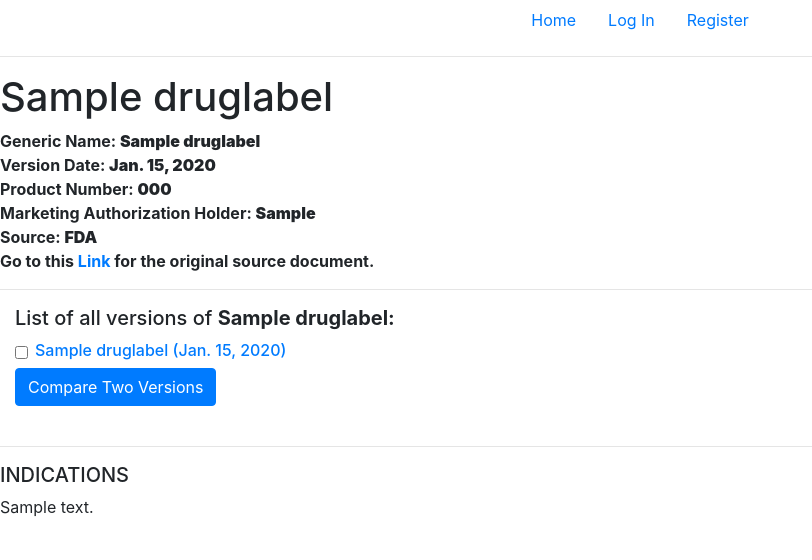
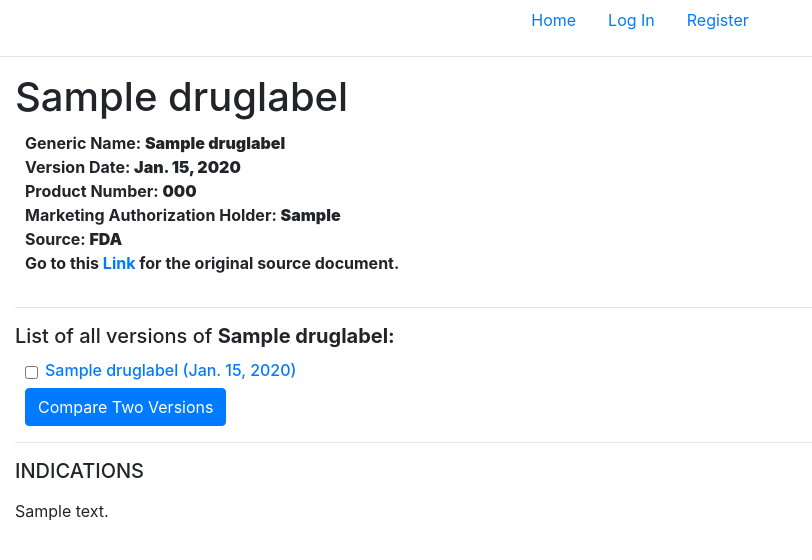
Before and after one commit to globalrx/globalrx, a Django app: page /data/1 in a window 1280 px wide. Shown: the top 560 px of the page, without its empty margins (0-812 px from the left). Run offline with Django 4.2, Linux system fonts and the light colour scheme; tables that the repository leaves empty hold one stand-in row (values such as "Sample post"); parts of the project's set-up code (start-up, migrations or seed data) failed here and were passed over; some libraries are stand-ins or nearby versions.

Commit message:
single label formattin & comparing versions button

```diff
--- a/dle/data/templates/data/single_label.html
+++ b/dle/data/templates/data/single_label.html
@@ -1,7 +1,8 @@
 {% extends "compare/layout.html" %}
 {% block content %}
-  <div>
+  <div class="container-fluid">
     <h1> {{ drug_label.product_name }}</h1>
+    <div class="row">
       <dl>
         <dt>Generic Name: <b>{{ drug_label.generic_name }}</b></dt>
         <dt>Version Date: <b>{{ drug_label.version_date }}</b></dt>
@@ -12,10 +13,9 @@
         <dt></dt>
       </dl>
     </div>
-
     <hr>
-  <div class="container-fluid">
     <h5>List of all versions of <b>{{drug_label.product_name}}:</b></h5>
+    <div class="row">
       <form name="result_to_compare_form" method="get" action="/compare/compare_versions" target="_blank">
         {% for label in drug_label_versions %}
         <div class="form-check">
@@ -30,18 +30,18 @@
         </div>
         {% endfor %}
         <button type="button" onclick="_versions_handleCompareSubmit()" class="btn btn-primary">
-
           Compare Two Versions
         </button>
       </form>
     </div>
-  <br>
+    <hr>
     {% for section in product_sections %}
-    <hr>
-    <h5>{{ section.section_name }}</h5>
+      <p><h5>{{ section.section_name }}</h5></p>
       <p>{{ section.section_text|safe }}</p>
     {% endfor %}
+  </div>
 {% endblock content %}
+
 {% block footer_scripts %}
   <script>
     const _versions_COMPARE_CHECKBOX = "compare-checkbox";
@@ -75,7 +75,7 @@
 
     /**
      * Fired every time the user clicks on the checkbox
-     * Essentially limits the user to just 2 drug labels to compare.
+     * Limits the user to just 2 drug labels to compare.
      */
     function _versions_handleSelectClick() {
       const selectedResults = document.querySelectorAll(
@@ -103,18 +103,13 @@
         firstDrug.name = 'first-label';
         secondDrug.name = 'second-label';
 
-        if (selectedResults.length === 3) {
-          const thirdDrug = selectedResults[2];
-          thirdDrug.name = 'third-label';
-        }
-
         // open the compare page in new tab
         document.result_to_compare_form.submit();
 
         return;
       }
       else {
-        window.alert("Please select 2 or 3 labels to compare.");
+        window.alert("Please select 2 versions to compare.");
         return;
       }
     }
```
Lines whose indentation alone changed are shown as unchanged.
